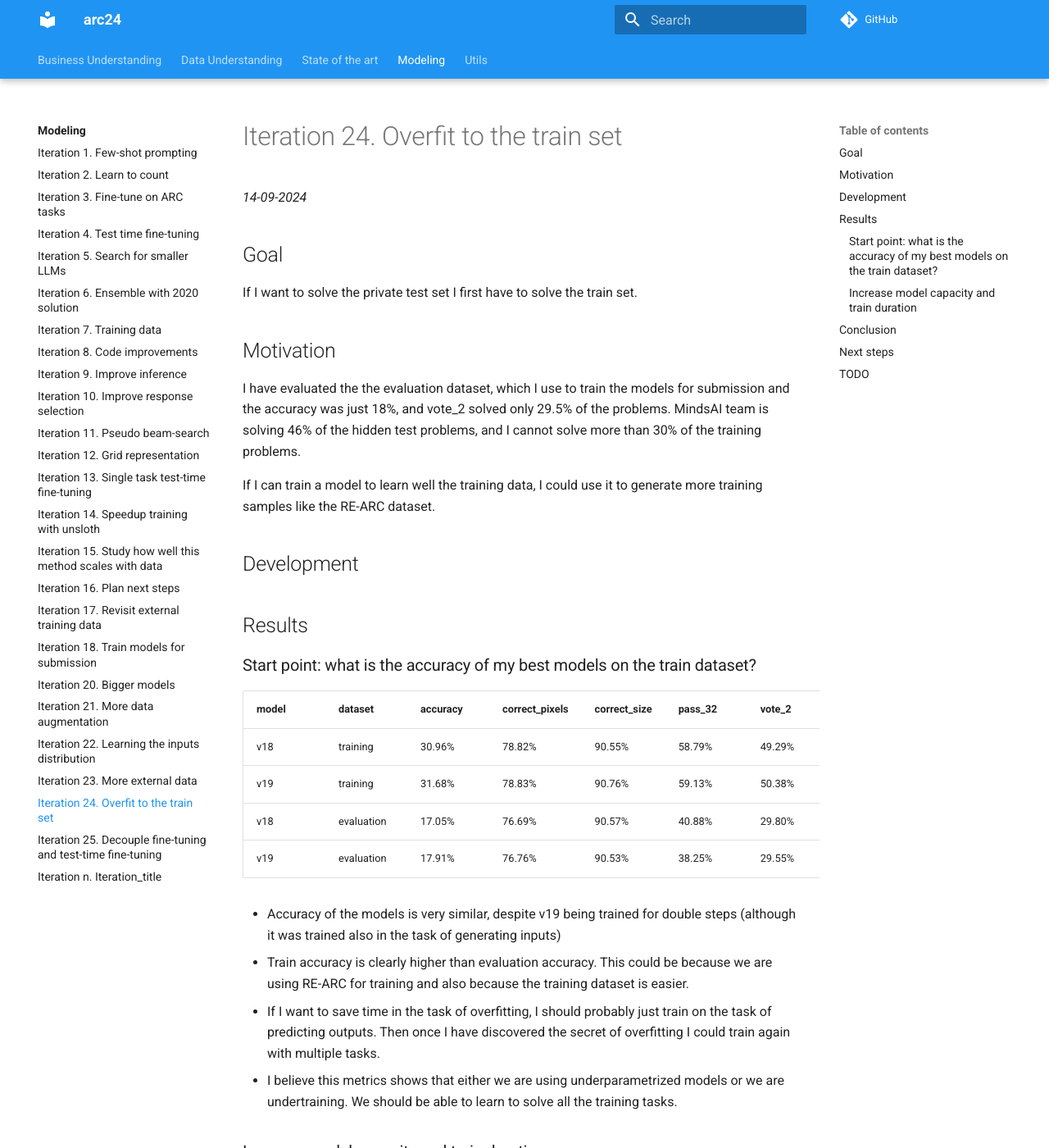
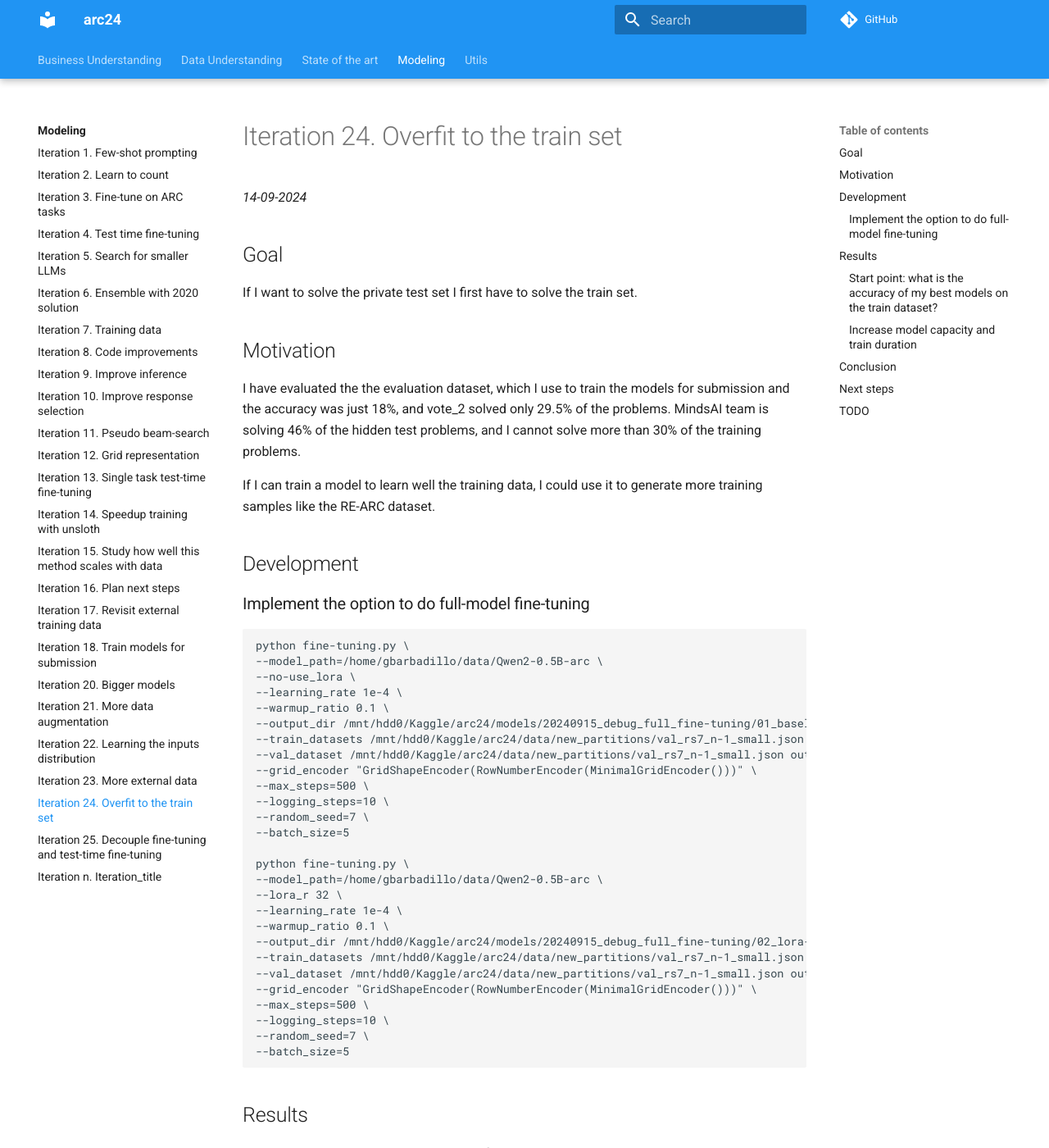
Before and after one commit to zhengjunyao-work/arc24, an MkDocs documentation site: the page built from docs/modeling/Iteration_24_overfit_to_the_train_set.md, in a window 1280 px wide and 1400 px high. Shown: the whole window at 82% size. Built offline with MkDocs 1.6.1 and Material for MkDocs 9.7.7, drawn with Linux system fonts in a browser that asks for light colours; comment, search, counter and statistics services are not loaded.

Commit message:
add option to training do to full model fine-tuning

````diff
--- a/docs/modeling/Iteration_24_overfit_to_the_train_set.md
+++ b/docs/modeling/Iteration_24_overfit_to_the_train_set.md
@@ -16,6 +16,38 @@ If I can train a model to learn well the training data, I could use it to genera
 the RE-ARC dataset.
 
 ## Development
+
+### Implement the option to do full-model fine-tuning
+
+```bash
+python fine-tuning.py \
+--model_path=/home/gbarbadillo/data/Qwen2-0.5B-arc \
+--no-use_lora \
+--learning_rate 1e-4 \
+--warmup_ratio 0.1 \
+--output_dir /mnt/hdd0/Kaggle/arc24/models/20240915_debug_full_fine-tuning/01_baseline-no-lora \
+--train_datasets /mnt/hdd0/Kaggle/arc24/data/new_partitions/val_rs7_n-1_small.json output-from-examples-v1 \
+--val_dataset /mnt/hdd0/Kaggle/arc24/data/new_partitions/val_rs7_n-1_small.json output-from-examples-v1 \
+--grid_encoder "GridShapeEncoder(RowNumberEncoder(MinimalGridEncoder()))" \
+--max_steps=500 \
+--logging_steps=10 \
+--random_seed=7 \
+--batch_size=5
+
+python fine-tuning.py \
+--model_path=/home/gbarbadillo/data/Qwen2-0.5B-arc \
+--lora_r 32 \
+--learning_rate 1e-4 \
+--warmup_ratio 0.1 \
+--output_dir /mnt/hdd0/Kaggle/arc24/models/20240915_debug_full_fine-tuning/02_lora-r-32 \
+--train_datasets /mnt/hdd0/Kaggle/arc24/data/new_partitions/val_rs7_n-1_small.json output-from-examples-v1 \
+--val_dataset /mnt/hdd0/Kaggle/arc24/data/new_partitions/val_rs7_n-1_small.json output-from-examples-v1 \
+--grid_encoder "GridShapeEncoder(RowNumberEncoder(MinimalGridEncoder()))" \
+--max_steps=500 \
+--logging_steps=10 \
+--random_seed=7 \
+--batch_size=5
+```
 
 ## Results
 
````
Also changed, not shown: 1 other file.
